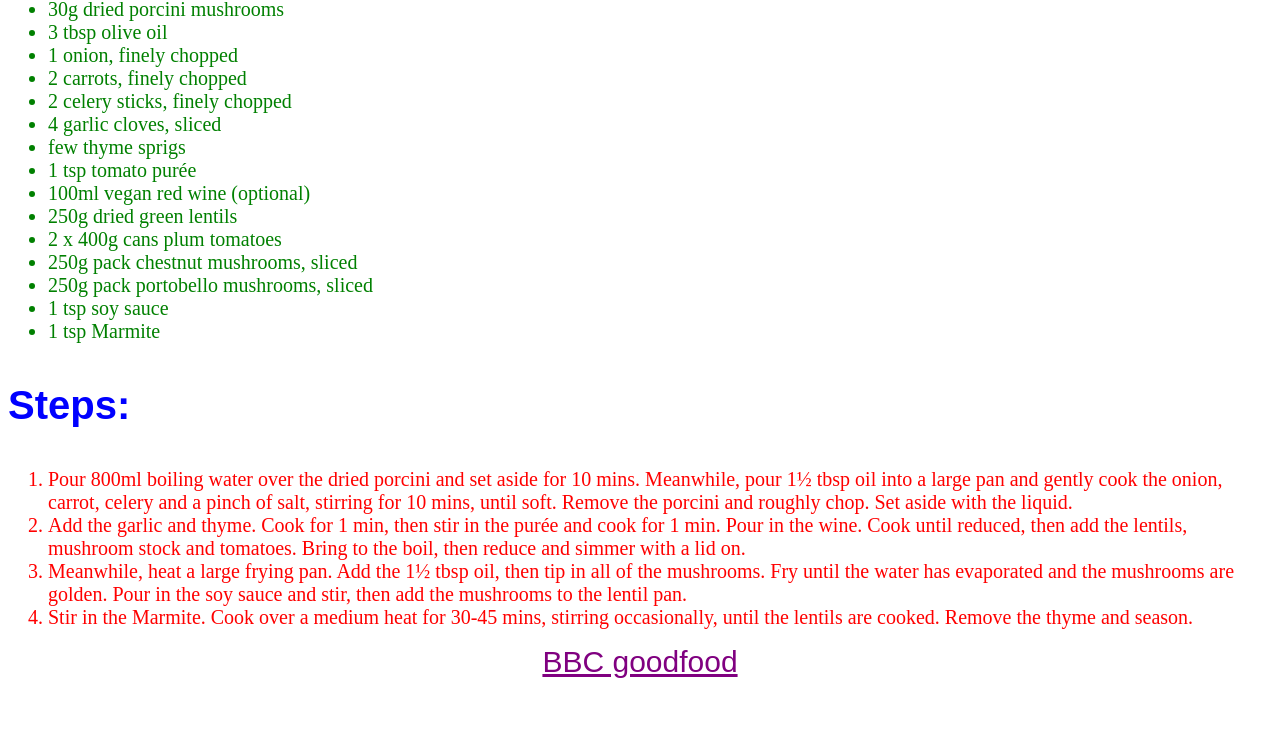
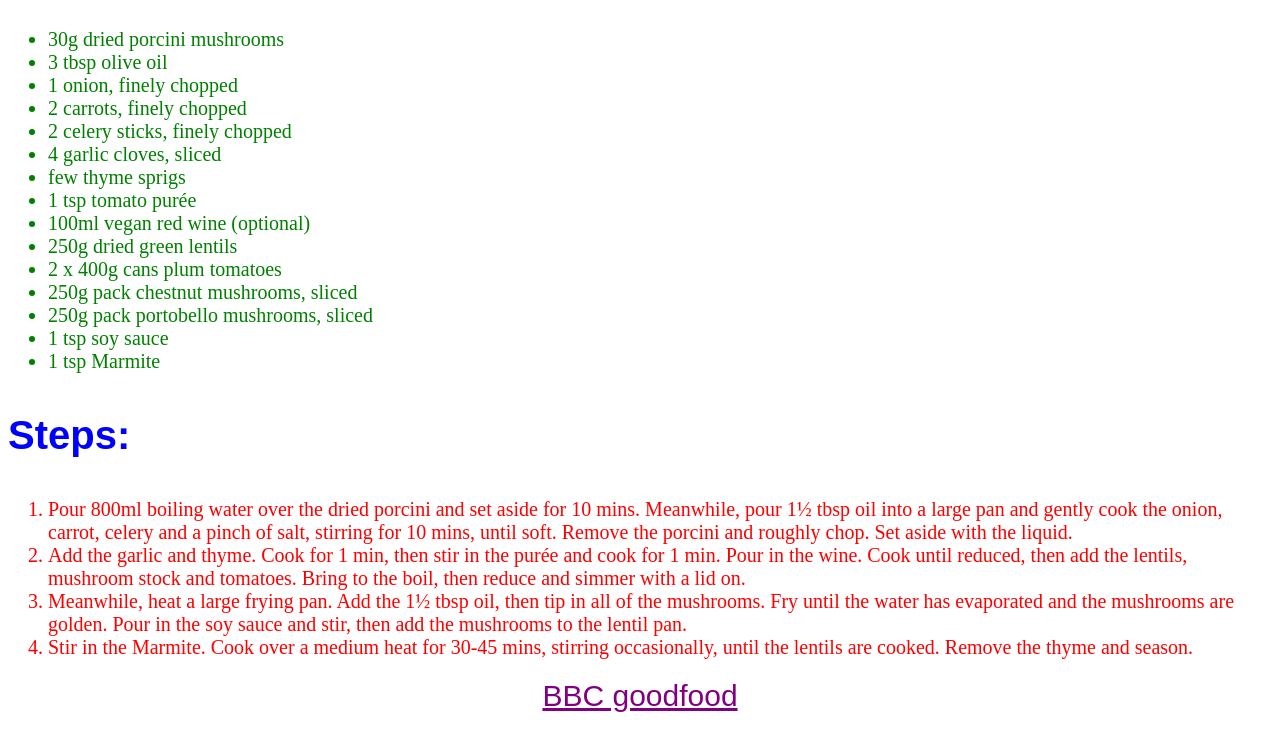
Before and after one commit to kgtaffur/odin-recipes, a plain HTML site: page recipes/vegan-ragu.html in a window 1280 px wide. Shown: the part 738-1488 px from the top of the page. Before the commit the page ends 1425 px from the top, so only its background shows below. Drawn offline with Linux system fonts and the light colour scheme.

Commit message:
add margins

```diff
--- a/styles.css
+++ b/styles.css
@@ -14,6 +14,7 @@ h3 {
   display: block;
   margin-left: auto;
   margin-right: auto;
+  margin-bottom: 30px;
 }
 
 p {
@@ -50,4 +51,6 @@ h4 {
   font-size: 30px;
   color: purple;
   text-align: center;
+  margin-top: 20px;
+  margin-bottom: 50px;
 }
```
